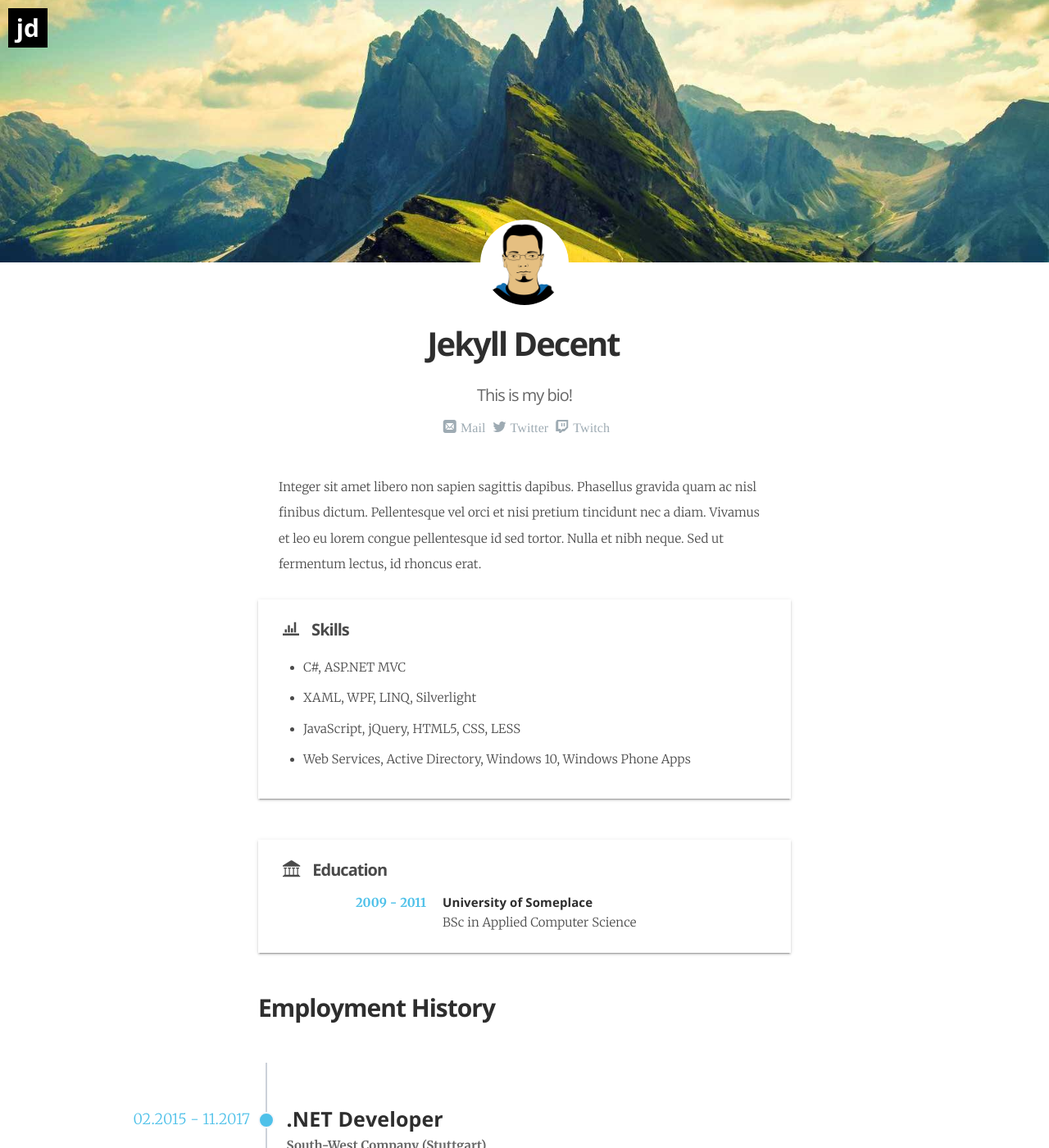
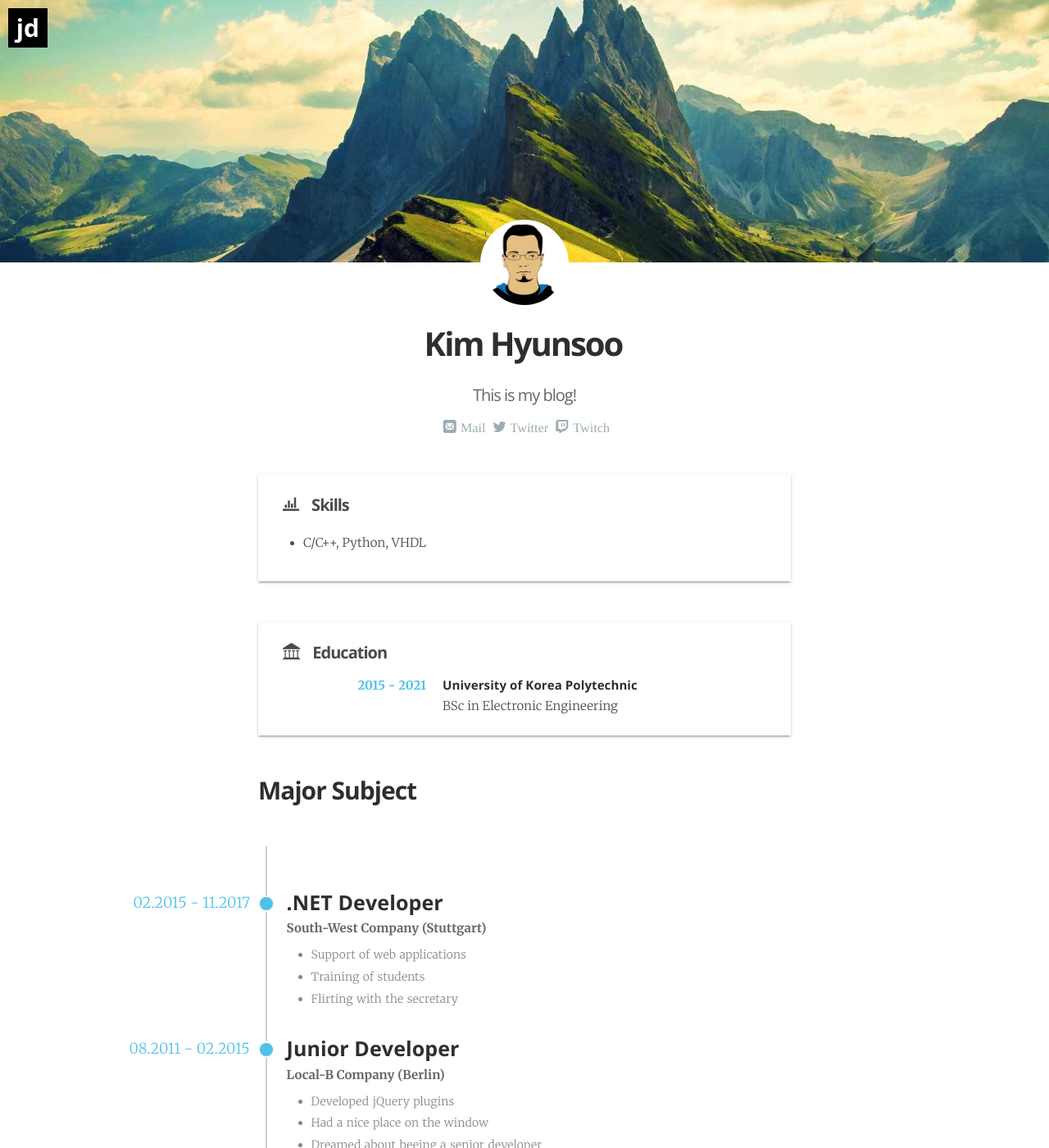
Before and after one commit to Keemhs1210/Keemhs1210.github.io, a Jekyll site: the page built from _pages/cv.html, in a window 1280 px wide and 1400 px high. Shown: the whole window at 82% size. Built offline with Jekyll 4.4.1, drawn with Linux system fonts in a browser that asks for light colours; some web fonts are replaced; some of the changed text lies outside the part shown.

Commit message:
Modified the _config.yml & cv.yml & authors.yml for customizing

```diff
--- a/_config.yml
+++ b/_config.yml
@@ -6,11 +6,11 @@
 # 'jekyll serve'. If you change this file, please restart the server process.
 
 # Site settings
-title:            jekyllDecent
-subtitle:         Example Blog
-description:      This is the jekyllTheme example blog. It only exists to demonstrate how the theme looks and feels.
-keywords:         demo theme example github jekyll features
-language:         "en" # default language of the blog. Language codes: http://www.w3schools.com/tags/ref_language_codes.asp
+title:            Hyunsoo's Blog
+subtitle:         Devlog
+description:      Share the IT knowledge I have learned.
+keywords:         Robotics Self-Driving AI IoT
+language:         "Ko"
 
 baseurl:          "" # the subpath of your site, e.g. /blog
 url:              "https://keemhs1210.github.io/" # the base hostname & protocol for your site. Have a look at robots.txt as well!
--- a/_data/cv.yml
+++ b/_data/cv.yml
@@ -1,31 +1,31 @@
 jdecent:
-    profile: "Integer sit amet libero non sapien sagittis dapibus. Phasellus gravida quam ac nisl finibus dictum. Pellentesque vel orci et nisi pretium tincidunt nec a diam. Vivamus et leo eu lorem congue pellentesque id sed tortor. Nulla et nibh neque. Sed ut fermentum lectus, id rhoncus erat."
+    profile: ""
     skills:
-        - "C#, ASP.NET MVC"
-        - "XAML, WPF, LINQ, Silverlight"
-        - "JavaScript, jQuery, HTML5, CSS, LESS"
-        - "Web Services, Active Directory, Windows 10, Windows Phone Apps"
+        - "C/C++, Python, VHDL"
     education:
-        - time:             "2009 - 2011"
-          location:         "University of Someplace"
-          description:      "BSc in Applied Computer Science"
+        - time:             "2015 - 2021"
+          location:         "University of Korea Polytechnic"
+          description:      "BSc in Electronic Engineering "
+
     employment:
-        - time:             "02.2015 - 11.2017"
-          location:         "Stuttgart"
-          company:          "South-West Company"
-          position:         ".NET Developer"
-          responsibilities:
-            - "Support of web applications"
-            - "Training of students"
-            - "Flirting with the secretary"
-        - time:             "08.2011 - 02.2015"
-          location:         "Berlin"
-          company:          "Local-B Company"
-          position:         "Junior Developer"
-          responsibilities:
-            - "Developed jQuery plugins"
-            - "Had a nice place on the window"
-            - "Dreamed about beeing a senior developer"
+       - time:             "02.2015 - 11.2017"
+         location:         "Stuttgart"
+         company:          "South-West Company"
+         position:         ".NET Developer"
+         responsibilities:
+          - "Support of web applications"
+          - "Training of students"
+          - "Flirting with the secretary"
+
+       - time:             "08.2011 - 02.2015"
+         location:         "Berlin"
+         company:          "Local-B Company"
+         position:         "Junior Developer"
+         responsibilities:
+          - "Developed jQuery plugins"
+          - "Had a nice place on the window"
+          - "Dreamed about beeing a senior developer"
+
     projects:
         - time:             "5 months in 2017"
           team:             "Team of 2"
--- a/_pages/cv.html
+++ b/_pages/cv.html
@@ -42,7 +42,7 @@ excerpt:   This page contains the curriculum vitae (CV) of the author.
     {% endfor %}
 </div>
 
-<h2 class="employment-heading">Employment History</h2>
+<h2 class="employment-heading">Major Subject</h2>
 
 <div class="timeline-container">
     {% for employment in cv.employment %}
```
Also changed, not shown: _data/authors.yml (+12 -12 lines).
